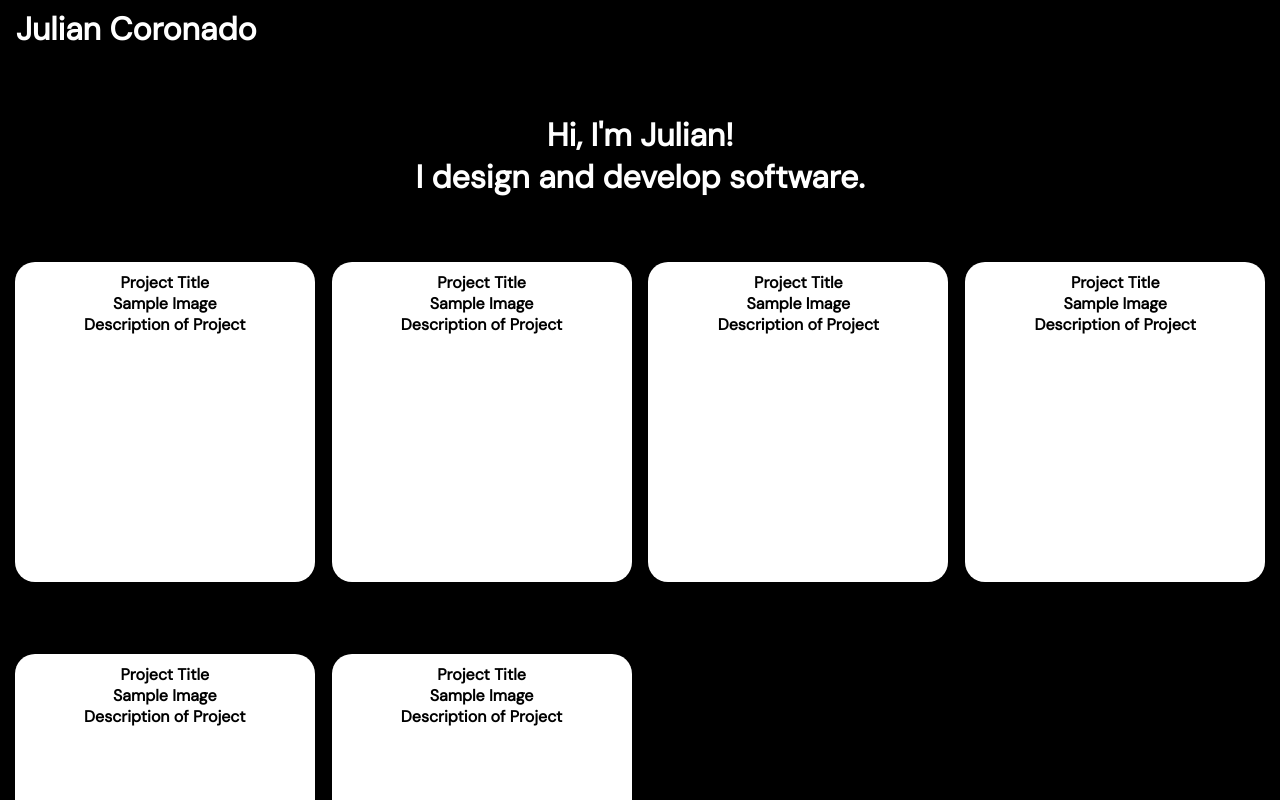
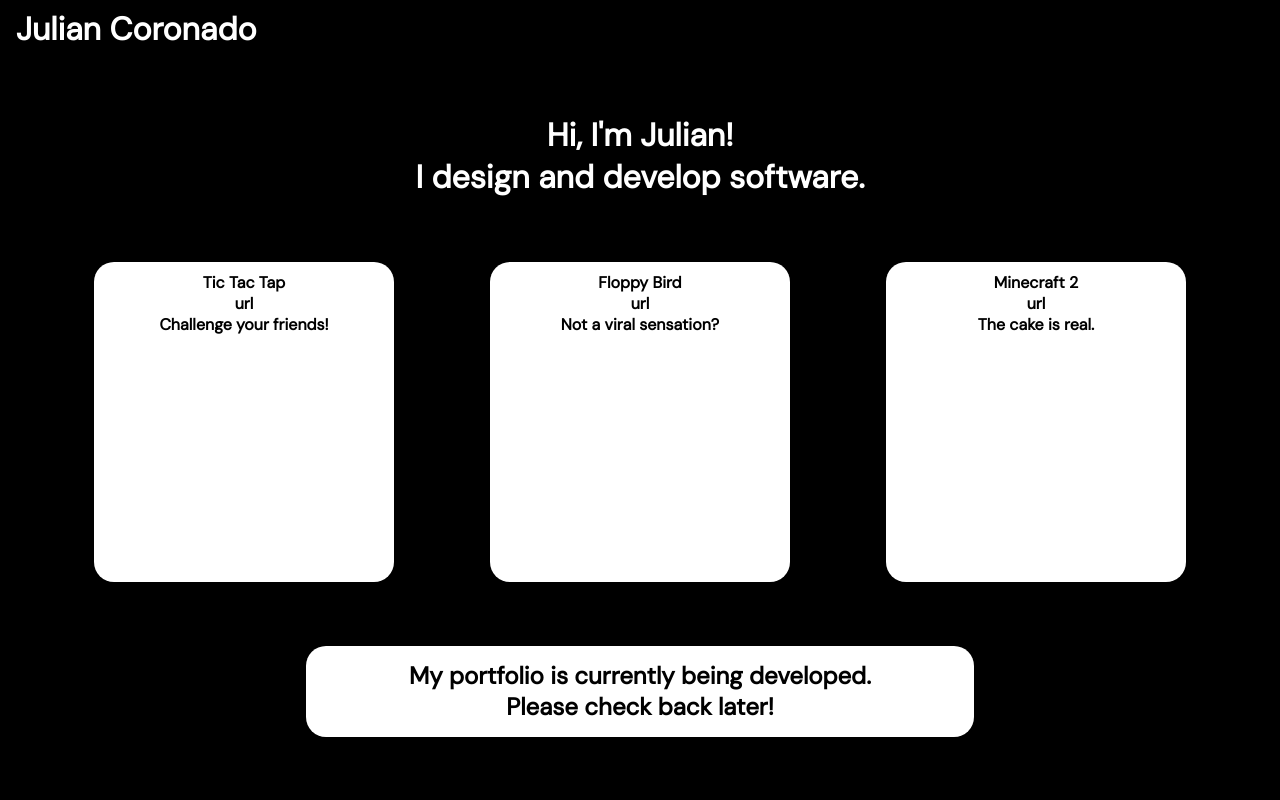
Before and after one commit to juliancoronado/jcoronado, a React (Create React App) app: page / in a window 1280 px wide. Shown: the top 800 px of the page. Built offline with nearby package versions, Linux system fonts and the light colour scheme.

Commit message:
React 'props' and JSX array

```diff
--- a/src/App.css
+++ b/src/App.css
@@ -55,7 +55,7 @@
 }
 
 .wip {
-  width: fit-content;
+  width: 50%;
   padding: 0.6em;
   color: black;
   font-size: 1.5em;
--- a/src/App.js
+++ b/src/App.js
@@ -1,10 +1,16 @@
-import React from 'react';
+import React, { useState } from 'react';
 import Welcome from './Welcome';
 import Wip from './Wip';
 import Links from './Links';
 import Project from './Project';
 
 function App() {
+
+  const [projects] = useState([
+    { name: "Tic Tac Tap", url: "url", desc: "Challenge your friends!"},
+    { name: "Floppy Bird", url: "url", desc: "Not a viral sensation?"},
+    { name: "Minecraft 2", url: "url", desc: "The cake is real."}
+  ]);
 
   return (
     <div className="app">
@@ -16,12 +22,9 @@ function App() {
         <Welcome />
         <div className="break"></div>
         <div id="projdiv">
-          <Project />
-          <Project />
-          <Project />
-          <Project />
-          <Project />
-          <Project />
+          {projects.map(project => (
+            <Project name={project.name} url={project.url} desc={project.desc} />
+          ))}
         </div>
         <div className="break"></div>
         <Wip />
--- a/src/Project.js
+++ b/src/Project.js
@@ -1,12 +1,12 @@
 import React from 'react';
 import './App.css';
 
-function Project() {
+function Project({name, url, desc}) {
     return(
         <div className="project">
-            <text><span>Project Title</span></text>
-            <text><span>Sample Image</span></text>
-            <text><span>Description of Project</span></text>
+            <text><span>{name}</span></text>
+            <text><span>{url}</span></text>
+            <text><span>{desc}</span></text>
         </div>
     );
 }
```
Also changed, not shown: public/manifest.json, 19 other files (tests, documents, lock files or other folders).
